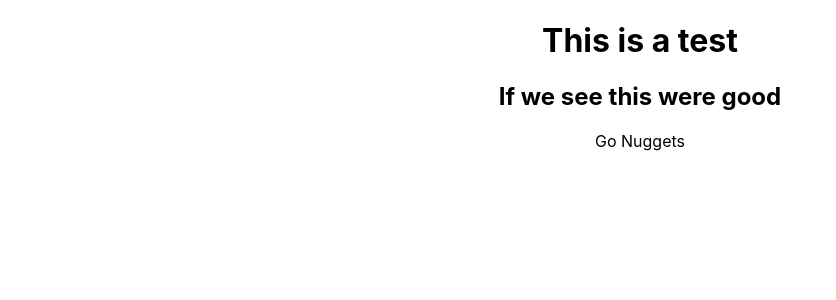
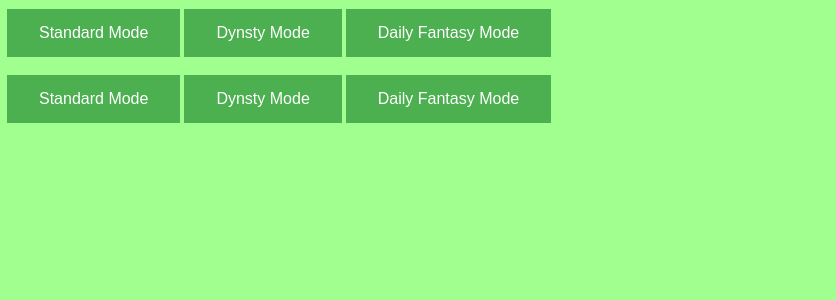
Before and after one commit to Shadowinnothing/FantasyBasketball, a React (Create React App) app in the folder client/: page / in a window 1280 px wide. Shown: the top 300 px of the page, without its empty margins (0-836 px from the left). Built offline with nearby package versions, Linux system fonts and the light colour scheme.

Commit message:
Style updates and general small additions

```diff
--- a/client/package.json
+++ b/client/package.json
@@ -6,7 +6,8 @@
     "react": "^16.8.6",
     "react-dom": "^16.8.6",
     "react-router-dom": "^5.0.0",
-    "react-scripts": "2.1.8"
+    "react-scripts": "2.1.8",
+    "styled-components": "^4.2.1"
   },
   "scripts": {
     "start": "react-scripts start",
--- a/client/src/App.css
+++ /dev/null
@@ -1,33 +0,0 @@
-.App {
-  text-align: center;
-}
-
-.App-logo {
-  animation: App-logo-spin infinite 20s linear;
-  height: 40vmin;
-  pointer-events: none;
-}
-
-.App-header {
-  background-color: #282c34;
-  min-height: 100vh;
-  display: flex;
-  flex-direction: column;
-  align-items: center;
-  justify-content: center;
-  font-size: calc(10px + 2vmin);
-  color: white;
-}
-
-.App-link {
-  color: #61dafb;
-}
-
-@keyframes App-logo-spin {
-  from {
-    transform: rotate(0deg);
-  }
-  to {
-    transform: rotate(360deg);
-  }
-}
--- a/client/src/App.js
+++ b/client/src/App.js
@@ -1,17 +1,15 @@
 import React, { Component } from 'react';
 import { BrowserRouter, Route } from 'react-router-dom'
-import './App.css'
 
-import Home from './pages/Home'
+import ModeSelector from './components/ModeSelector'
 
 class App extends Component {
   render() {
     return (
-      <div className="App">
-          <BrowserRouter>
-            <Route exact path='/' component={Home} />
-          </BrowserRouter>
-      </div>
+        <BrowserRouter>
+          <Route exact path='/' component={ ModeSelector } />
+          <Route exact path='/' component={ ModeSelector } />
+        </BrowserRouter>
     )
   }
 }
--- /dev/null
+++ b/client/src/components/ModeSelector.js
@@ -0,0 +1,23 @@
+import React, { Component } from 'react'
+
+import {
+    DefaultButton,
+    DefaultModeSelector
+} from '../styles/Default'
+
+export default class ModeSelector extends Component {
+
+    state = {
+        mode: undefined
+    }
+
+    render() {
+        return (
+            <DefaultModeSelector>
+                <DefaultButton>Standard Mode</DefaultButton>
+                <DefaultButton>Dynsty Mode</DefaultButton>
+                <DefaultButton>Daily Fantasy Mode</DefaultButton>
+            </DefaultModeSelector>
+        )
+    }
+}
--- a/client/src/index.css
+++ b/client/src/index.css
@@ -1,14 +1,5 @@
-body {
-  margin: 0;
-  padding: 0;
-  font-family: -apple-system, BlinkMacSystemFont, "Segoe UI", "Roboto", "Oxygen",
-    "Ubuntu", "Cantarell", "Fira Sans", "Droid Sans", "Helvetica Neue",
-    sans-serif;
-  -webkit-font-smoothing: antialiased;
-  -moz-osx-font-smoothing: grayscale;
+html, body {
+    margin: 0;
+    height: 100%;
+    background-color: #a0ff8e;
 }
-
-code {
-  font-family: source-code-pro, Menlo, Monaco, Consolas, "Courier New",
-    monospace;
-}
--- a/client/src/index.js
+++ b/client/src/index.js
@@ -1,17 +1,12 @@
 import React from 'react';
 import ReactDOM from 'react-dom';
 
-import './index.css';
 import App from './App';
-import * as serviceWorker from './serviceWorker';
+
+import './index.css'
 
 const jsx = (
   <App />
 )
 
 ReactDOM.render(jsx, document.getElementById('root'));
-
-// If you want your app to work offline and load faster, you can change
-// unregister() to register() below. Note this comes with some pitfalls.
-// Learn more about service workers: https://bit.ly/CRA-PWA
-serviceWorker.unregister();
--- a/client/src/pages/Home.js
+++ /dev/null
@@ -1,14 +0,0 @@
-import React, { Component } from 'react';
-
-class Home extends Component {
-  render() {
-    return (
-      <div className="App">
-        <h1>This is a test</h1>
-        <h2>If we see this were good</h2>
-        <p>Go Nuggets</p>
-      </div>
-    );
-  }
-}
-export default Home
--- a/client/src/serviceWorker.js
+++ /dev/null
@@ -1,135 +0,0 @@
-// This optional code is used to register a service worker.
-// register() is not called by default.
-
-// This lets the app load faster on subsequent visits in production, and gives
-// it offline capabilities. However, it also means that developers (and users)
-// will only see deployed updates on subsequent visits to a page, after all the
-// existing tabs open on the page have been closed, since previously cached
-// resources are updated in the background.
-
-// To learn more about the benefits of this model and instructions on how to
-// opt-in, read https://bit.ly/CRA-PWA
-
-const isLocalhost = Boolean(
-  window.location.hostname === 'localhost' ||
-    // [::1] is the IPv6 localhost address.
-    window.location.hostname === '[::1]' ||
-    // 127.0.0.1/8 is considered localhost for IPv4.
-    window.location.hostname.match(
-      /^127(?:\.(?:25[0-5]|2[0-4][0-9]|[01]?[0-9][0-9]?)){3}$/
-    )
-);
-
-export function register(config) {
-  if (process.env.NODE_ENV === 'production' && 'serviceWorker' in navigator) {
-    // The URL constructor is available in all browsers that support SW.
-    const publicUrl = new URL(process.env.PUBLIC_URL, window.location.href);
-    if (publicUrl.origin !== window.location.origin) {
-      // Our service worker won't work if PUBLIC_URL is on a different origin
-      // from what our page is served on. This might happen if a CDN is used to
-      // serve assets; see https://github.com/facebook/create-react-app/issues/2374
-      return;
-    }
-
-    window.addEventListener('load', () => {
-      const swUrl = `${process.env.PUBLIC_URL}/service-worker.js`;
-
-      if (isLocalhost) {
-        // This is running on localhost. Let's check if a service worker still exists or not.
-        checkValidServiceWorker(swUrl, config);
-
-        // Add some additional logging to localhost, pointing developers to the
-        // service worker/PWA documentation.
-        navigator.serviceWorker.ready.then(() => {
-          console.log(
-            'This web app is being served cache-first by a service ' +
-              'worker. To learn more, visit https://bit.ly/CRA-PWA'
-          );
-        });
-      } else {
-        // Is not localhost. Just register service worker
-        registerValidSW(swUrl, config);
-      }
-    });
-  }
-}
-
-function registerValidSW(swUrl, config) {
-  navigator.serviceWorker
-    .register(swUrl)
-    .then(registration => {
-      registration.onupdatefound = () => {
-        const installingWorker = registration.installing;
-        if (installingWorker == null) {
-          return;
-        }
-        installingWorker.onstatechange = () => {
-          if (installingWorker.state === 'installed') {
-            if (navigator.serviceWorker.controller) {
-              // At this point, the updated precached content has been fetched,
-              // but the previous service worker will still serve the older
-              // content until all client tabs are closed.
-              console.log(
-                'New content is available and will be used when all ' +
-                  'tabs for this page are closed. See https://bit.ly/CRA-PWA.'
-              );
-
-              // Execute callback
-              if (config && config.onUpdate) {
-                config.onUpdate(registration);
-              }
-            } else {
-              // At this point, everything has been precached.
-              // It's the perfect time to display a
-              // "Content is cached for offline use." message.
-              console.log('Content is cached for offline use.');
-
-              // Execute callback
-              if (config && config.onSuccess) {
-                config.onSuccess(registration);
-              }
-            }
-          }
-        };
-      };
-    })
-    .catch(error => {
-      console.error('Error during service worker registration:', error);
-    });
-}
-
-function checkValidServiceWorker(swUrl, config) {
-  // Check if the service worker can be found. If it can't reload the page.
-  fetch(swUrl)
-    .then(response => {
-      // Ensure service worker exists, and that we really are getting a JS file.
-      const contentType = response.headers.get('content-type');
-      if (
-        response.status === 404 ||
-        (contentType != null && contentType.indexOf('javascript') === -1)
-      ) {
-        // No service worker found. Probably a different app. Reload the page.
-        navigator.serviceWorker.ready.then(registration => {
-          registration.unregister().then(() => {
-            window.location.reload();
-          });
-        });
-      } else {
-        // Service worker found. Proceed as normal.
-        registerValidSW(swUrl, config);
-      }
-    })
-    .catch(() => {
-      console.log(
-        'No internet connection found. App is running in offline mode.'
-      );
-    });
-}
-
-export function unregister() {
-  if ('serviceWorker' in navigator) {
-    navigator.serviceWorker.ready.then(registration => {
-      registration.unregister();
-    });
-  }
-}
--- /dev/null
+++ b/client/src/styles/Default.js
@@ -0,0 +1,23 @@
+import styled from 'styled-components'
+
+const DefaultButton = styled.button`
+    background-color: #4CAF50;
+    border: none;
+    color: white;
+    padding: 15px 32px;
+    text-align: center;
+    text-decoration: none;
+    display: inline-block;
+    font-size: 16px;
+    margin: 4px 2px;
+    cursor: pointer;
+`
+
+const DefaultModeSelector = styled.div`
+    padding: 5px;
+`
+
+export {
+    DefaultButton,
+    DefaultModeSelector
+}
```
Also changed, not shown: 2 other files (tests, documents, lock files or other folders).
